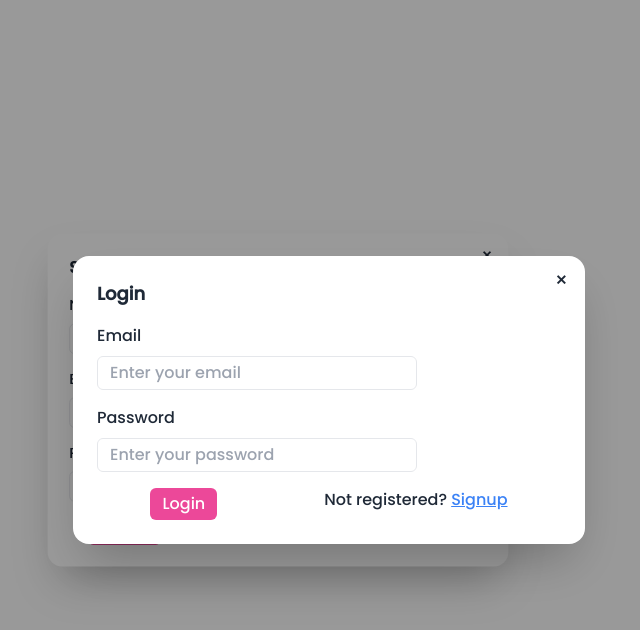
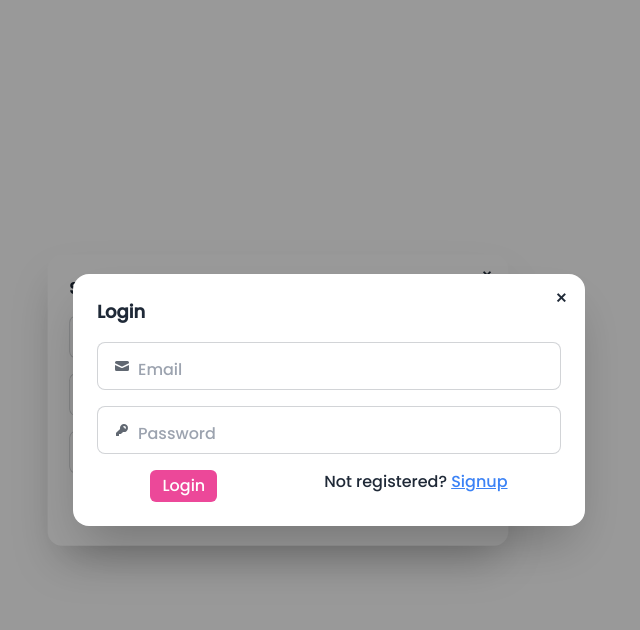
Before and after one commit to Madhav-bansal013/AuraBooks, a React (Vite) app in the folder Frontend/: page /signup in a window 1280 px wide. Both pictures are taken after a click on the button "Login". Shown: the top 630 px of the page, without its empty margins (311-951 px from the left). Built offline with nearby package versions, Linux system fonts and the light colour scheme.

Commit message:
signup login updated frontend

```diff
--- a/Frontend/src/components/Banner.jsx
+++ b/Frontend/src/components/Banner.jsx
@@ -14,7 +14,7 @@ function Banner() {
                     <input type="text" className="grow" placeholder="Email" />
                 </label>
             </div>
-            <button className="btn btn-secondary mt-6 mb-5">Get Started</button>
+            <button className="btn bg-pink-500 text-white dark:border-none mt-6 mb-5">Get Started</button>
         </div>
         <div className='order-1 w-full md:w-1/2'>
             <img src={banner} className='w-92 h-92 m-auto mt-16' alt="" />
--- a/Frontend/src/components/Login.jsx
+++ b/Frontend/src/components/Login.jsx
@@ -12,17 +12,19 @@ function Login() {
       onClick={() => document.getElementById("my_modal_3").close()}>✕</Link>
     </form>
     <h3 className="font-bold text-lg">Login</h3>
-    <div className='mt-4 space-y-2'>
-        <span>Email</span>
-        <br />
-        <input type="email" placeholder='Enter your email' className='w-80 px-3 py-1 border rounded-md outline-none'/>
-    </div>
+    {/* email */}
+
+    <label className="input input-bordered flex items-center gap-2 mt-4 space-y-2">
+    <svg xmlns="http://www.w3.org/2000/svg" viewBox="0 0 16 16" fill="currentColor" className="w-4 h-4 opacity-70"><path d="M2.5 3A1.5 1.5 0 0 0 1 4.5v.793c.026.009.051.02.076.032L7.674 8.51c.206.1.446.1.652 0l6.598-3.185A.755.755 0 0 1 15 5.293V4.5A1.5 1.5 0 0 0 13.5 3h-11Z" /><path d="M15 6.954 8.978 9.86a2.25 2.25 0 0 1-1.956 0L1 6.954V11.5A1.5 1.5 0 0 0 2.5 13h11a1.5 1.5 0 0 0 1.5-1.5V6.954Z" /></svg>
+    <input type="email" className="grow" placeholder="Email" />
+    </label>
+
     {/*password*/}
-    <div className='mt-4 space-y-2'>
-        <span>Password</span>
-        <br />
-        <input type="password" placeholder='Enter your password' className='w-80 px-3 py-1 border rounded-md outline-none'/>
-    </div>
+
+    <label className="input input-bordered flex items-center gap-2 mt-4 space-y-2">
+    <svg xmlns="http://www.w3.org/2000/svg" viewBox="0 0 16 16" fill="currentColor" className="w-4 h-4 opacity-70"><path fillRule="evenodd" d="M14 6a4 4 0 0 1-4.899 3.899l-1.955 1.955a.5.5 0 0 1-.353.146H5v1.5a.5.5 0 0 1-.5.5h-2a.5.5 0 0 1-.5-.5v-2.293a.5.5 0 0 1 .146-.353l3.955-3.955A4 4 0 1 1 14 6Zm-4-2a.75.75 0 0 0 0 1.5.5.5 0 0 1 .5.5.75.75 0 0 0 1.5 0 2 2 0 0 0-2-2Z" clipRule="evenodd" /></svg>
+    <input type="password" className="grow" placeholder='Password' />
+    </label>
 
     {/*buttons*/}
 
--- a/Frontend/src/components/Navbar.jsx
+++ b/Frontend/src/components/Navbar.jsx
@@ -90,7 +90,7 @@ function Navbar() {
 
 </label>
   <div className="">
-    <a className="btn bg-pink-500 text-white rounded-lg dark:border-slate-800" onClick={()=> document.getElementById("my_modal_3").showModal()}>Login</a>
+    <a className="btn bg-pink-500 text-white rounded-lg dark:border-none" onClick={()=> document.getElementById("my_modal_3").showModal()}>Login</a>
     <Login/>
   </div>
 
--- a/Frontend/src/components/Signup.jsx
+++ b/Frontend/src/components/Signup.jsx
@@ -5,15 +5,37 @@ import Login from './Login'
 function Signup() {
   return (
     <>
-     <div className='flex h-screen items-center justify-center dark:bg-slate-800 dark:text-white'>
+     <div className='flex h-screen items-center justify-center dark:bg-slate-900 dark:text-white'>
      <div className="w-[600px]">
-  <div className="modal-box dark:bg-slate-500   dark:text-white">
+  <div className="modal-box dark:bg-slate-800   dark:text-white">
     <form method="dialog">
       {/* if there is a button in form, it will close the modal */}
       <Link to="/" className="btn btn-sm btn-circle btn-ghost absolute right-2 top-2">✕</Link>
     </form>
     <h3 className="font-bold text-lg">Signup</h3>
-    <div className='mt-4 space-y-2'>
+    {/* email */}
+
+    <label className="input input-bordered flex items-center gap-2 mt-4 space-y-2">
+    <svg xmlns="http://www.w3.org/2000/svg" viewBox="0 0 16 16" fill="currentColor" className="w-4 h-4 opacity-70"><path d="M2.5 3A1.5 1.5 0 0 0 1 4.5v.793c.026.009.051.02.076.032L7.674 8.51c.206.1.446.1.652 0l6.598-3.185A.755.755 0 0 1 15 5.293V4.5A1.5 1.5 0 0 0 13.5 3h-11Z" /><path d="M15 6.954 8.978 9.86a2.25 2.25 0 0 1-1.956 0L1 6.954V11.5A1.5 1.5 0 0 0 2.5 13h11a1.5 1.5 0 0 0 1.5-1.5V6.954Z" /></svg>
+    <input type="email" className="grow" placeholder="Email" />
+    </label>
+
+    {/* usename */}
+
+    <label className="input input-bordered flex items-center gap-2 mt-4 space-y-2">
+    <svg xmlns="http://www.w3.org/2000/svg" viewBox="0 0 16 16" fill="currentColor" className="w-4 h-4 opacity-70"><path d="M8 8a3 3 0 1 0 0-6 3 3 0 0 0 0 6ZM12.735 14c.618 0 1.093-.561.872-1.139a6.002 6.002 0 0 0-11.215 0c-.22.578.254 1.139.872 1.139h9.47Z" /></svg>
+    <input type="text" className="grow" placeholder="Username" />
+    </label>
+
+    {/* password */}
+
+    <label className="input input-bordered flex items-center gap-2 mt-4 space-y-2">
+    <svg xmlns="http://www.w3.org/2000/svg" viewBox="0 0 16 16" fill="currentColor" className="w-4 h-4 opacity-70"><path fillRule="evenodd" d="M14 6a4 4 0 0 1-4.899 3.899l-1.955 1.955a.5.5 0 0 1-.353.146H5v1.5a.5.5 0 0 1-.5.5h-2a.5.5 0 0 1-.5-.5v-2.293a.5.5 0 0 1 .146-.353l3.955-3.955A4 4 0 1 1 14 6Zm-4-2a.75.75 0 0 0 0 1.5.5.5 0 0 1 .5.5.75.75 0 0 0 1.5 0 2 2 0 0 0-2-2Z" clipRule="evenodd" /></svg>
+    <input type="password" className="grow" placeholder='Password' />
+    </label>
+
+
+    {/* <div className='mt-4 space-y-2'>
         <span>Name</span>
         <br />
         <input type="text" placeholder='Enter your fullname' className='w-80 px-3 py-1 border rounded-md outline-none'/>
@@ -23,18 +45,18 @@ function Signup() {
         <span>Email</span>
         <br />
         <input type="email" placeholder='Enter your email' className='w-80 px-3 py-1 border rounded-md outline-none'/>
-    </div>
+    </div> */}
     {/*password*/}
-    <div className='mt-4 space-y-2'>
+    {/* <div className='mt-4 space-y-2'>
         <span>Password</span>
         <br />
         <input type="password" placeholder='Enter your password' className='w-80 px-3 py-1 border rounded-md outline-none'/>
-    </div>
+    </div> */}
 
     {/*buttons*/}
 
     <div className='flex justify-around mt-4'>
-        <button className='bg-pink-500 text-white px-3 py-1 mx-5 md:mx-0 rounded-md hover:bg-pink-700 duration-300'>Signup</button>
+        <button className='bg-pink-500 w-15 h-10 text-white px-3 py-1 mx-5 md:mx-0 rounded-md hover:bg-pink-700 duration-300'>Signup</button>
         <p className='text-xl'>Already registered? <button className='underline text-blue-800 cursor-pointer' onClick={()=>document.getElementById("my_modal_3").showModal()}>Login</button></p>
         <Login/>
     </div>
```
